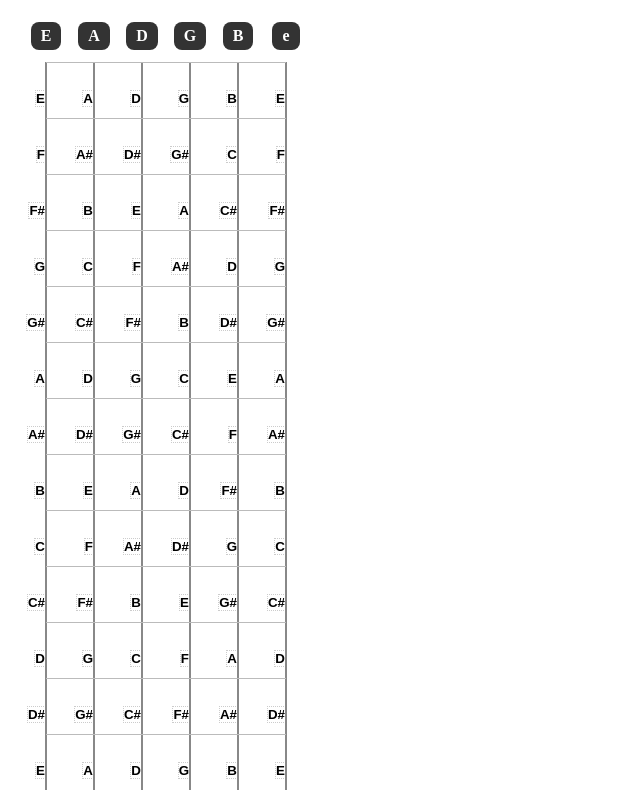
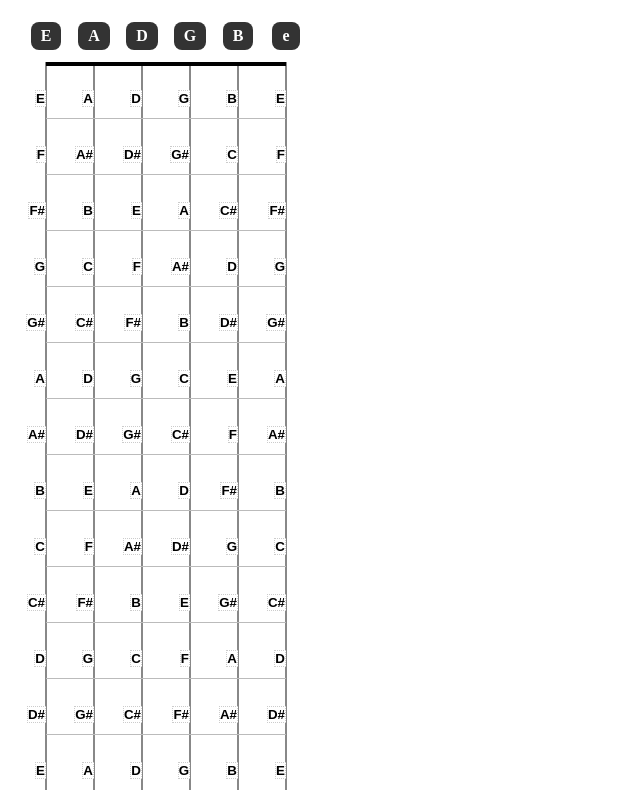
Before and after one commit to seangravener/fretboard-react, a React (Vite) app: page / in a window 1280 px wide. Shown: the whole page, without its empty margins (0-640 px from the left). Built offline with nearby package versions, Linux system fonts and the light colour scheme.

Commit message:
Refactor FretboardDisplay component; add options for displaying notes and improve styling

```diff
--- a/src/App.tsx
+++ b/src/App.tsx
@@ -1,15 +1,19 @@
-import { DEFAULT_TUNING, DEFAULT_FRETS } from './features/fretboard/constants';
-import { useFretboard } from './features/fretboard/hooks/useFretboard';
-import { FretboardDisplay } from './features/fretboard/components/FretboardDisplay';
+import { DEFAULT_TUNING, DEFAULT_FRETS } from "./features/fretboard/constants";
+import { useFretboard } from "./features/fretboard/hooks/useFretboard";
+import { FretboardDisplay } from "./features/fretboard/components/FretboardDisplay";
 
 export const App = () => {
-  const { fretboard, highlightFret } = useFretboard(DEFAULT_TUNING, DEFAULT_FRETS);
+  const { fretboard, highlightFret } = useFretboard(
+    DEFAULT_TUNING,
+    DEFAULT_FRETS
+  );
 
   return (
     <div>
       <FretboardDisplay
         fretboard={fretboard}
         onFretClick={highlightFret}
+        options={{ displayNotes: true }}
       />
     </div>
   );
--- a/src/features/fretboard/components/FretboardDisplay.css
+++ b/src/features/fretboard/components/FretboardDisplay.css
@@ -57,7 +57,7 @@
   top: 0;
   left: 50%;
   transform: translateX(-50%);
-  z-index: 1;
+  z-index: -1;
 }
 
 .fret {
@@ -67,6 +67,17 @@
   background: transparent;
   border: none;
   cursor: pointer;
+}
+
+.fret:first-child:before {
+  content: "";
+  position: absolute;
+  width: 100%;
+  height: 4px;
+  background: #000;
+  top: 0;
+  left: 0;
+  z-index: 1;
 }
 
 .fret::before {
--- a/src/features/fretboard/components/FretboardDisplay.tsx
+++ b/src/features/fretboard/components/FretboardDisplay.tsx
@@ -3,12 +3,12 @@ import "./FretboardDisplay.css";
 
 type Props = {
   fretboard: Fretboard;
+  options?: { displayNotes: boolean };
   onFretClick?: (stringNum: number, fretNum: number) => void;
 };
 
-export const FretboardDisplay = ({ fretboard, onFretClick }: Props) => {
+export const FretboardNoteLabels = () => {
   return (
-    <div className="fretboard-container">
     <div className="note-labels">
       {["E", "A", "D", "G", "B", "e"].map((note) => (
         <div className="note-label" key={note}>
@@ -16,6 +16,17 @@ export const FretboardDisplay = ({ fretboard, onFretClick }: Props) => {
         </div>
       ))}
     </div>
+  );
+};
+
+export const FretboardDisplay = ({
+  fretboard,
+  options,
+  onFretClick,
+}: Props) => {
+  return (
+    <div className="fretboard-container">
+      <FretboardNoteLabels></FretboardNoteLabels>
 
       <div className="fretboard">
         {fretboard.strings.map((string) => (
@@ -31,7 +42,7 @@ export const FretboardDisplay = ({ fretboard, onFretClick }: Props) => {
                     : ""
                 }
               >
-                <span>{fret.note}</span>
+                {options?.displayNotes ? <span>{fret.note}</span> : ""}
               </button>
             ))}
           </div>
--- a/src/features/fretboard/hooks/useFretboard.ts
+++ b/src/features/fretboard/hooks/useFretboard.ts
@@ -1,38 +1,37 @@
 import { useState } from "react";
 import { generateFretboard } from "../generators/fretboardGenerator";
-import { Fretboard, GuitarString } from "../types";
+import { Fret, Fretboard, GuitarString } from "../types";
 
 export const useFretboard = (initialTuning: string[], initialFrets: number) => {
   const [fretboard, setFretboard] = useState<Fretboard>(
     generateFretboard(initialTuning, initialFrets)
   );
 
-  const highlightFret = (stringNum: number, fretNum: number) => {
+  const highlightFret = (stringNumber: number, fretNumber: number) => {
     setFretboard((prevFretboard) => ({
       strings: prevFretboard.strings.map((string) =>
-        updateString(string, stringNum, fretNum)
+        updateString(string, stringNumber, fretNumber)
       ),
     }));
   };
 
   const updateString = (
     string: GuitarString,
-    stringNum: number,
-    fretNum: number
+    stringNumber: number,
+    fretNumber: number
   ) => {
-    if (string.stringNumber === stringNum) {
-      return {
-        ...string,
-        frets: string.frets.map((fret) => ({
-          ...fret,
-          isHighlighted:
-            fret.fretNumber === fretNum
-              ? !fret.isHighlighted
-              : fret.isHighlighted,
-        })),
-      };
-    }
-    return string;
+    const shouldUpdateString = string.stringNumber === stringNumber;
+    const toggleFretHighlight = (fret: Fret) => ({
+      ...fret,
+      isHighlighted:
+        fret.fretNumber === fretNumber
+          ? !fret.isHighlighted
+          : fret.isHighlighted,
+    });
+
+    return shouldUpdateString
+      ? { ...string, frets: string.frets.map(toggleFretHighlight) }
+      : string;
   };
 
   return {
```
Lines whose indentation alone changed are shown as unchanged.
